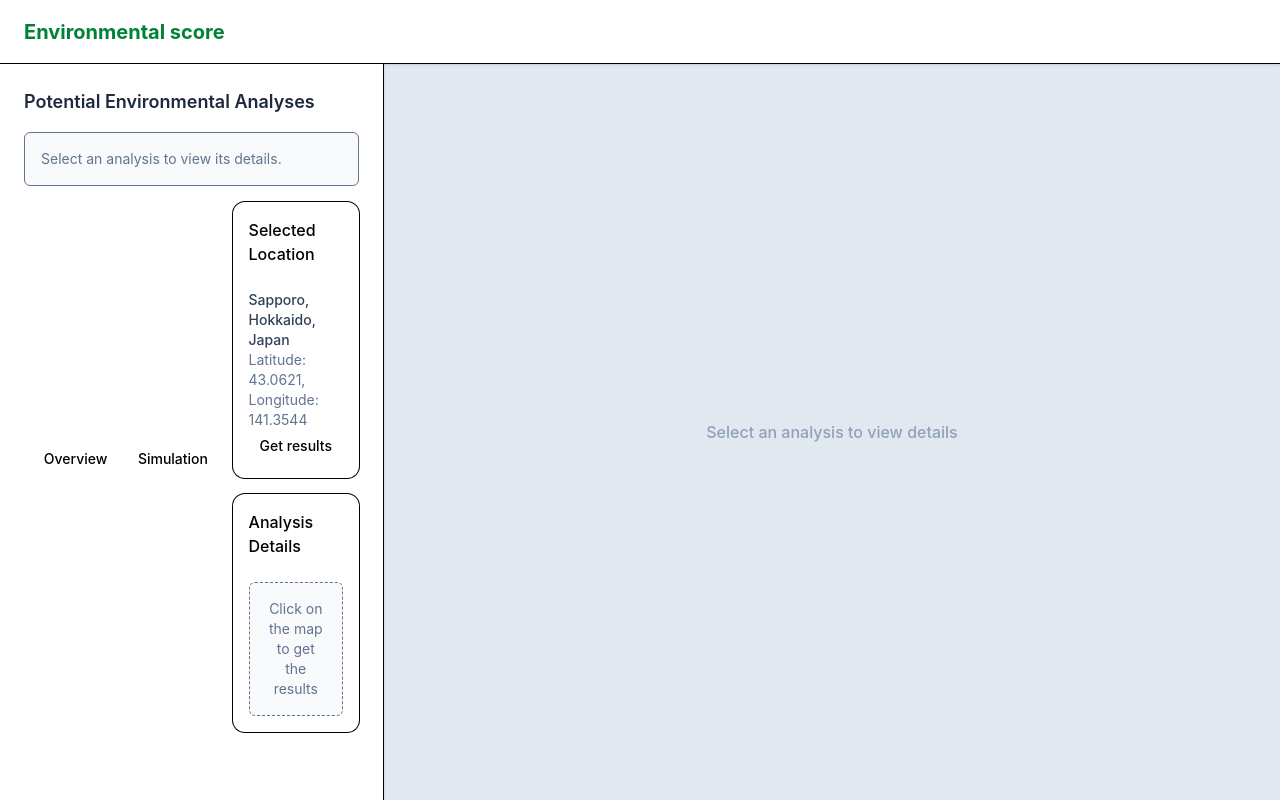
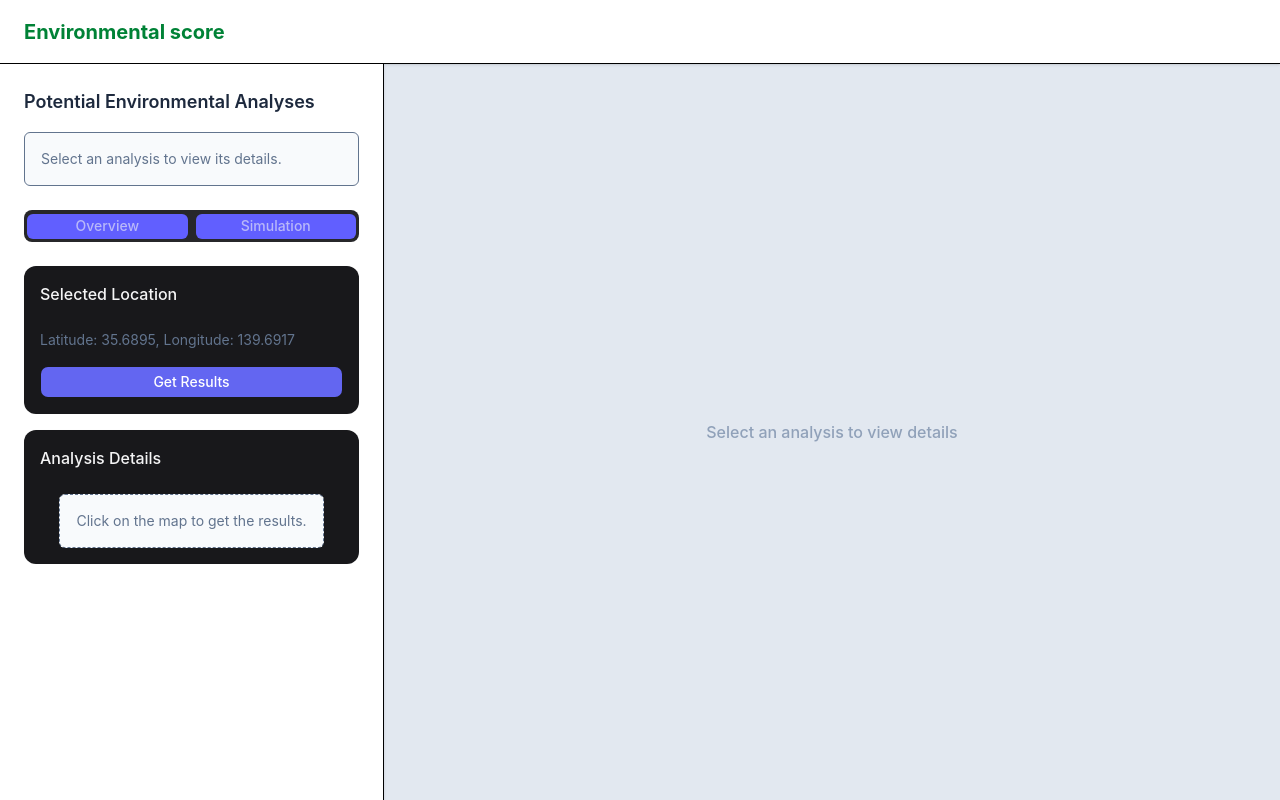
Before and after one commit to rikuto-mikado/agri-scan-jp, a React (Vite) app in the folder frontend/: page / in a window 1280 px wide. Built offline with nearby package versions, Linux system fonts and the light colour scheme.

Commit message:
updated the code

```diff
--- a/frontend/src/App.tsx
+++ b/frontend/src/App.tsx
@@ -1,6 +1,6 @@
 import { Button } from "@/components/ui/button"
 import { Card, CardContent, CardHeader, CardTitle } from "@/components/ui/card"
-import { Tabs, TabsContent, TabsList, TabsTrigger } from "@/components/ui/tabs"
+import { Tabs, TabsList, TabsTrigger } from "@/components/ui/tabs"
 
 function App() {
   return (
@@ -14,56 +14,52 @@ function App() {
       <div className="flex flex-1 overflow-hidden">
 
         <aside className="w-96 bg-white border-r p-6 overflow-y-auto shadow-sm z-10">
+
           <div>
             <h2 className="text-lg font-semibold mb-4 text-slate-800">Potential Environmental Analyses</h2>
-            <p className="p-4 border rounded-md bg-slate-50 text-slate-500 text-sm">
-              Select an analysis to view its details.
-            </p>
+            <p className="p-4 border rounded-md bg-slate-50 text-slate-500 text-sm">Select an analysis to view its details.</p>
           </div>
 
-          <Tabs defaultValue="overview" className="w-full">
-            <TabsList className="grid w-full grid-cols-2">
-              <TabsTrigger value="overview">Overview</TabsTrigger>
-              <TabsTrigger value="simulation">Simulation</TabsTrigger>
+          <Tabs defaultValue="overview" className="w-full mb-6">
+
+            <TabsList className="grid w-full grid-cols-2 gap-2 mt-6">
+              <TabsTrigger value="overview" className="bg-indigo-500 hover:bg-fuchsia-500">Overview</TabsTrigger>
+              <TabsTrigger value="simulation" className="bg-indigo-500 hover:bg-fuchsia-500">Simulation</TabsTrigger>
             </TabsList>
 
-            <TabsContent value="overview" className="mt-4 flex flex-col gap-4">
+          </Tabs>
 
-              <Card>
+          <div className="flex flex-col gap-4">
+            <Card className="flex-1">
+
               <CardHeader className="pb-2">
                 <CardTitle className="text-base">Selected Location</CardTitle>
               </CardHeader>
-                <CardContent>
-                    <p className="text-sm font-medium text-slate-700">Sapporo, Hokkaido, Japan</p>
-                    <p className="text-sm text-slate-500">Latitude: 43.0621, Longitude: 141.3544</p>
-                  <Button className="w-full">Get results</Button>
+
+              <CardContent className="flex flex-col justify-between h-full gap-2">
+                <div>
+                  <p className="text-sm text-slate-500">Latitude: 35.6895, Longitude: 139.6917</p>
+                </div>
+                <Button className="w-full mt-2">Get Results</Button>
               </CardContent>
+
             </Card>
 
-              <Card>
+            <Card className="flex-1 ">
+
               <CardHeader className="pb-2">
                 <CardTitle className="text-base">Analysis Details</CardTitle>
               </CardHeader>
-                <CardContent>
-                  <p className="p-4 border border-dashed rounded-md bg-slate-50 text-slate-500 text-sm text-center">
-                    Click on the map to get the results
+              <CardContent className="h-full flex items-center justify-center">
+                <p className="w-fill p-4 border border-dashed rounded-md bg-slate-50 text-slate-500 text-sm text-center">
+                  Click on the map to get the results.
                 </p>
               </CardContent>
+
             </Card>
 
-            </TabsContent>
+          </div>
 
-            <TabsContent value="simulation" className="mt-4">
-              <Card>
-                <CardContent className="pt-6">
-                  <p className="text-sm text-slate-500 mb-4">
-                    Let's simulate the environmental impact of the selected location
-                  </p>
-                  <Button className="w-full">Run simulation</Button>
-                </CardContent>
-              </Card>
-            </TabsContent>
-          </Tabs>
         </aside>
 
         {/* Right side content */}
--- a/frontend/src/index.css
+++ b/frontend/src/index.css
@@ -1 +1,28 @@
 @import "tailwindcss";
+
+@theme {
+  /* Main background of the application */
+  --color-background: #09090b;
+  /* Primary body text color */
+  --color-foreground: #f4f4f5;
+
+  /* Background for cards and panels */
+  --color-card: #18181b;
+  /* Text color inside cards and panels */
+  --color-card-foreground: #f4f4f5;
+
+  /* Accent color for primary buttons and active states */
+  --color-primary: #6366f1;
+  /* Text color on top of primary color elements */
+  --color-primary-foreground: #ffffff;
+
+  /* Background for tabs or secondary content */
+  --color-muted: #27272a;
+  /* Text color for secondary or descriptive labels */
+  --color-muted-foreground: #a1a1aa;
+
+  /* Borders, dividers, and outlines */
+  --color-border: #27272a;
+  --color-input: #27272a;
+  --color-ring: #6366f1;
+}
```
Lines whose indentation alone changed are shown as unchanged.
